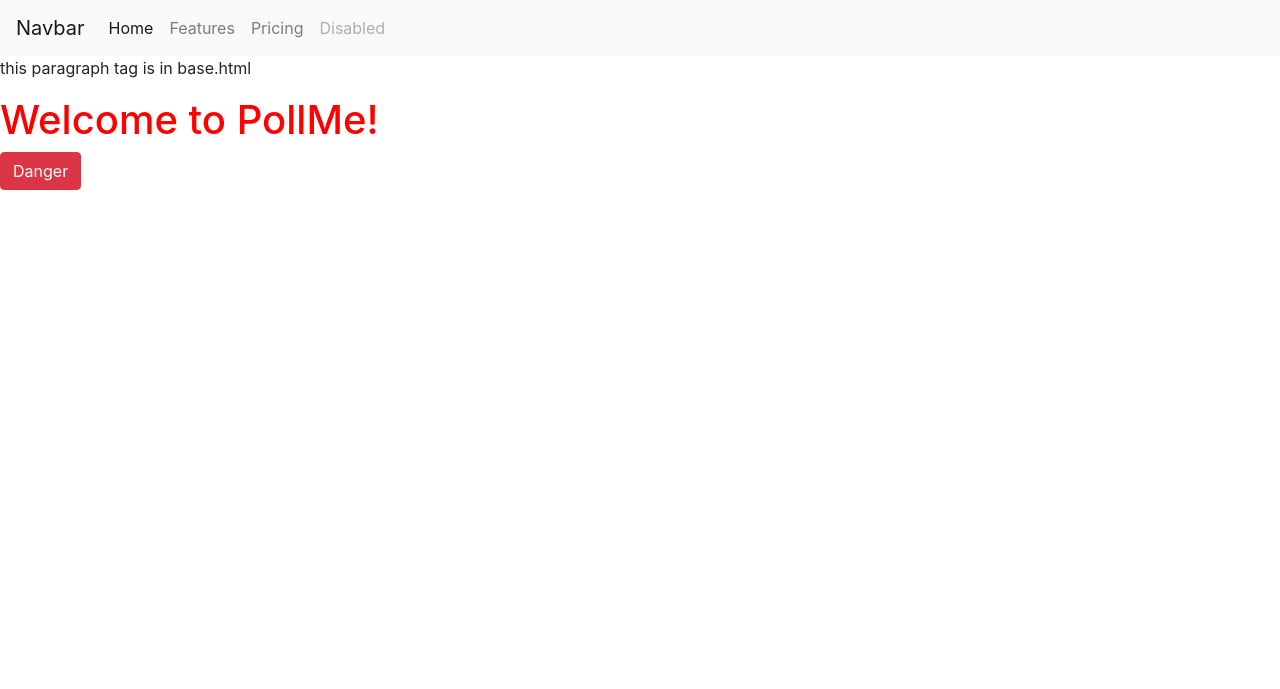
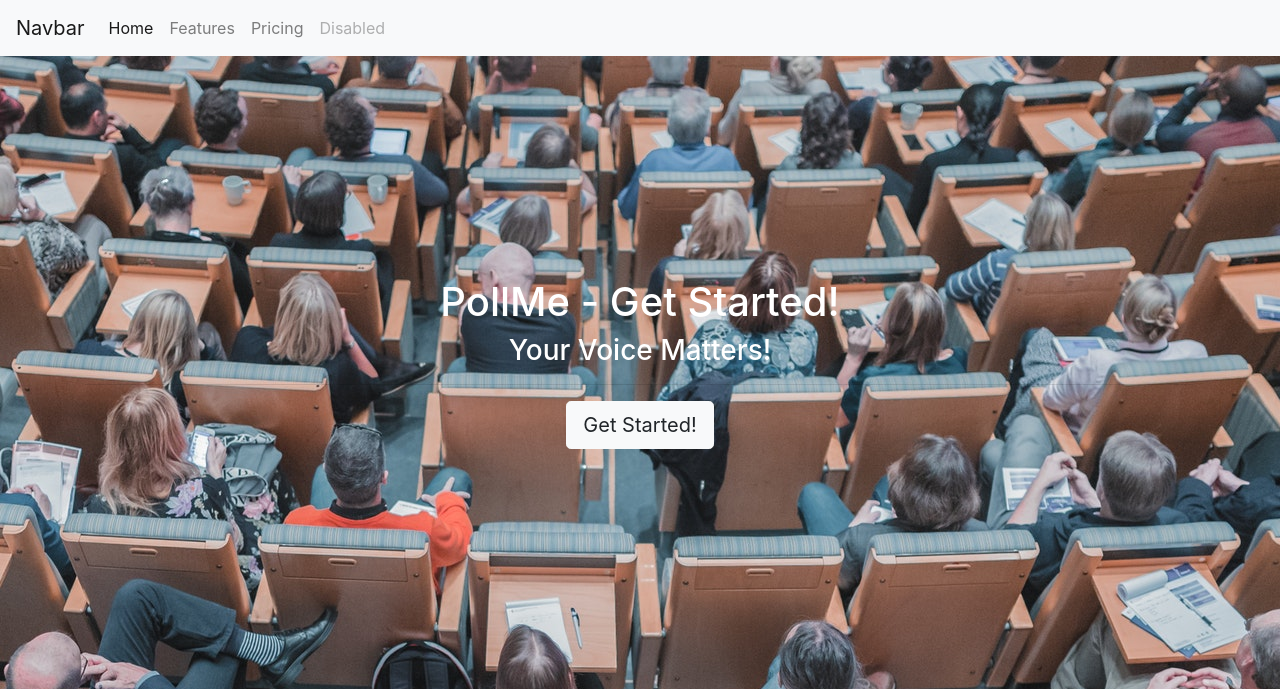
Before and after one commit to highfivecode/PollMe---Django-2.0, a Django app: page /home/ in a window 1280 px wide. Shown: the top 689 px of the page. Run offline with Django 3.2, Linux system fonts and the light colour scheme; some libraries are stand-ins or nearby versions.

Commit message:
bootstrap 4 homepage

```diff
--- a/static/css/styles.css
+++ b/static/css/styles.css
@@ -1,3 +1,12 @@
-h1 {
-  color: red;
+h1, h3 {
+  color: white;
 }
+
+body {
+  background-image:  url('../img/mikael_kristenson_unsplash_background.jpg');
+}
+
+#home-content {
+  text-align: center;
+  padding-top: 20%;
+}
--- a/templates/base.html
+++ b/templates/base.html
@@ -27,7 +27,6 @@
       </div>
     </div>
   </nav>
-  <p>this paragraph tag is in base.html</p>
   {% block content %}
   <h1>This header tag, will be overwritten by any child template that defines a block content</h1>
   {% endblock %}
--- a/templates/home.html
+++ b/templates/home.html
@@ -1,6 +1,18 @@
 {% extends 'base.html' %}
 
 {% block content %}
-<h1>Welcome to PollMe!</h1>
-<button type="button" class="btn btn-danger">Danger</button>
+
+<div class="container">
+  <div class="row">
+    <div class="col">
+      <div id="home-content">
+        <h1>PollMe - Get Started!</h1>
+        <h3>Your Voice Matters!</h3>
+        <hr>
+        <button type="button" class="btn btn-light btn-lg">Get Started!</button>
+      </div>
+    </div>
+  </div>
+</div>
+
 {% endblock %}
```
Also changed, not shown: static/img/mikael_kristenson_unsplash_background.jpg (added).
